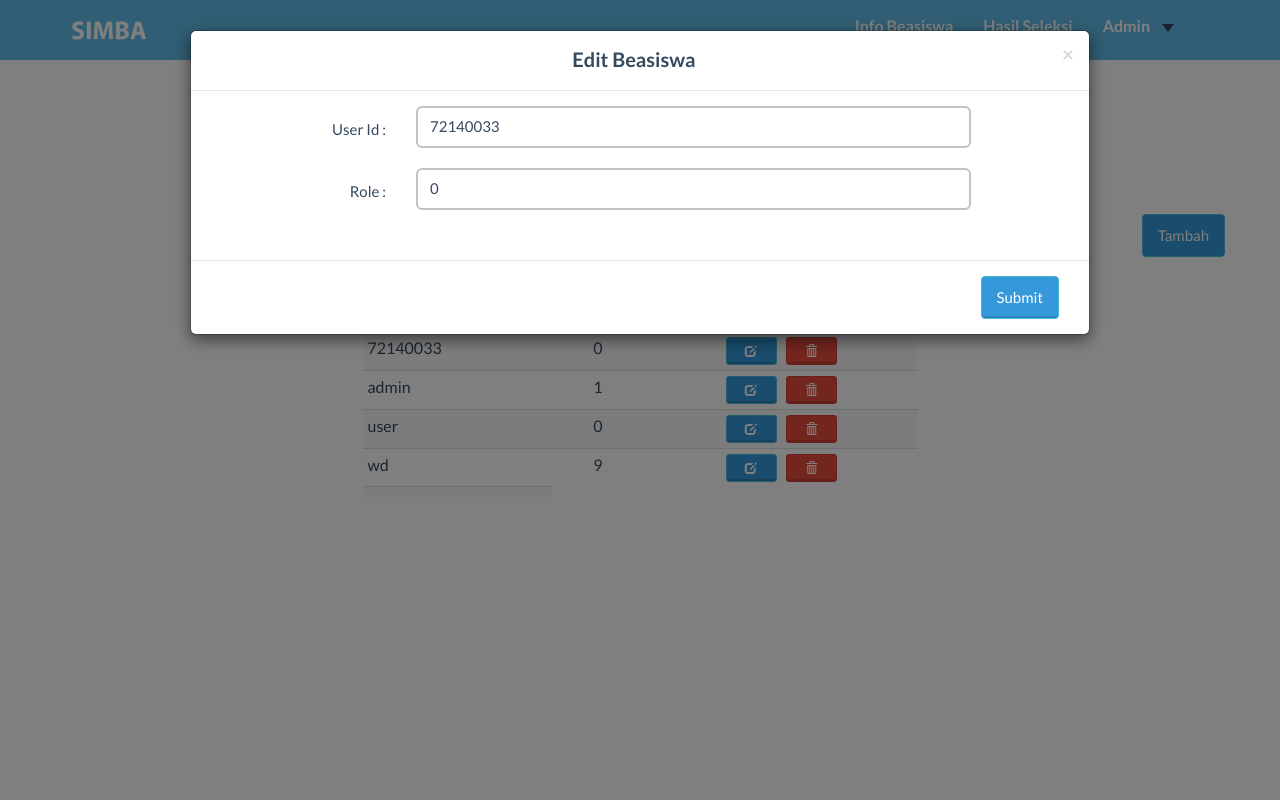
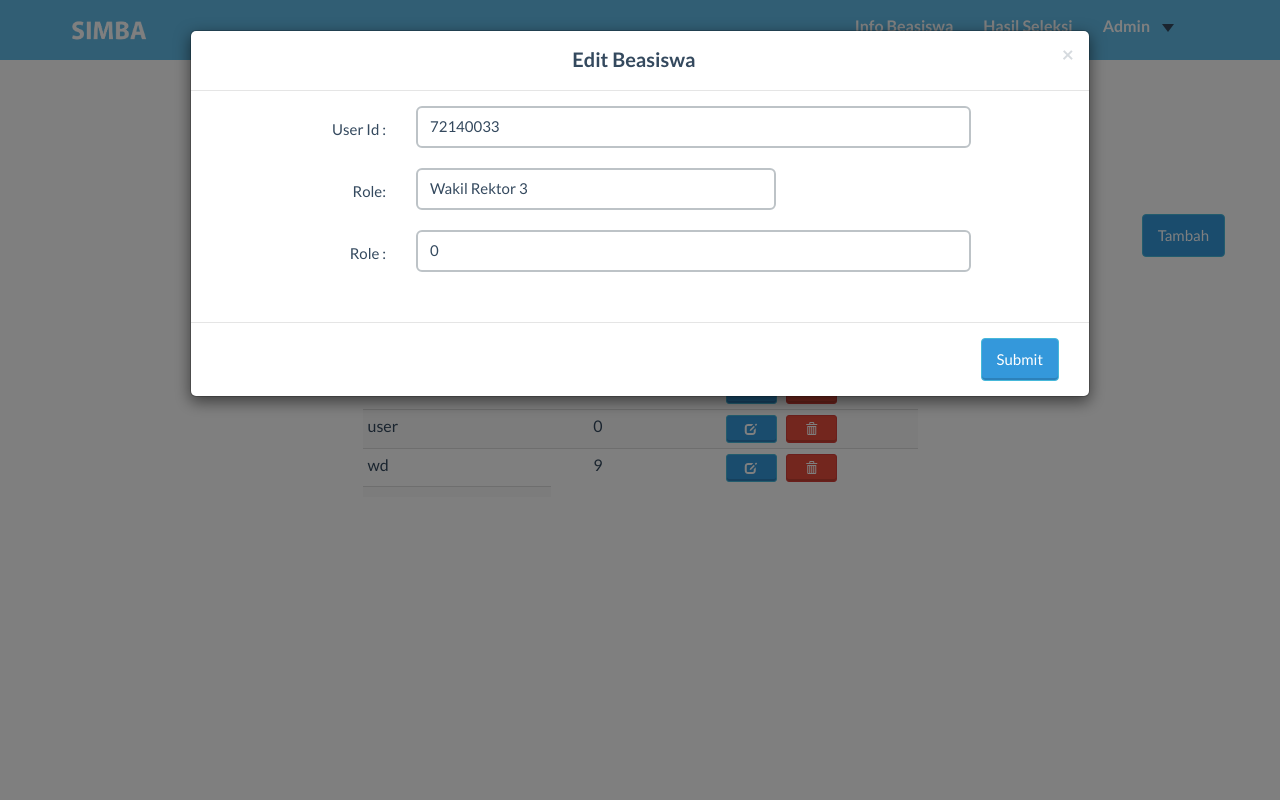
Before and after one commit to aamesaa/beasiswa, a PHP site: page /user_admin/daftar_user.php in a window 1280 px wide, after a click that opens the changed part. Run offline with PHP 8.4, Linux system fonts and the light colour scheme; data comes from the database, SQL or seed files in the repository; some libraries are stand-ins or nearby versions.

Commit message:
Edit masih salah di combo box

```diff
--- a/user_admin/daftar_user.php
+++ b/user_admin/daftar_user.php
@@ -125,6 +125,17 @@ $getDataUsr=mysqli_query($koneksi,"SELECT * FROM system_usr");
                     </div>
                     </div>
                     <div class="form-group">
+                      <label class="control-label col-sm-2" for="role">Role:</label>
+                      <div class="col-sm-4">
+                        <select name="role" class="form-control" id="role">
+                          <option value="9" >Wakil Rektor 3</option>
+                          <option value="2" >Wakil Dekan 3</option>
+                          <option value="1" >Admin</option>
+                          <option value="0" >Mahasiswa</option>
+                        </select>
+                      </div>
+                    </div>
+                    <div class="form-group">
                       <label class="control-label col-sm-2" for="namabsw">Role :</label>
                       <div class="col-sm-6">
                         <input type="text" class="form-control" id="namabsw" name="namabsw" value="'.$row['role'].'">
```
